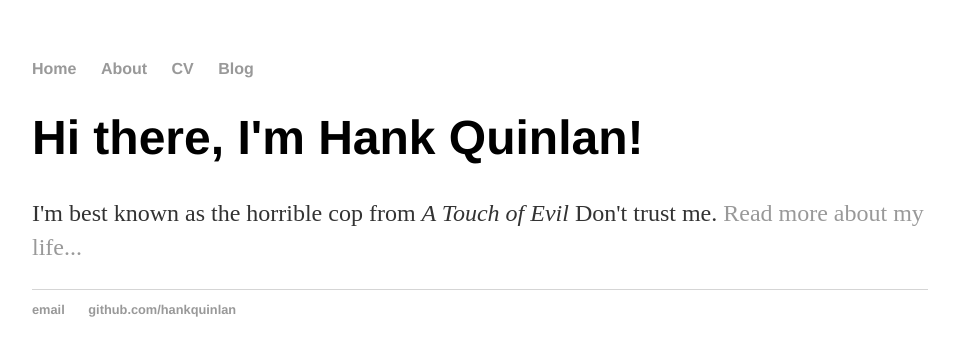
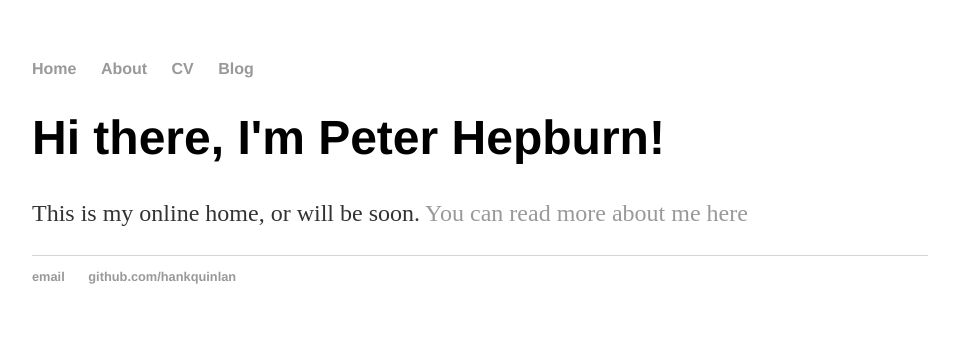
Before and after one commit to pshepburn/pshepburn.github.io, a Jekyll site: the page built from index.html, in a window 1280 px wide. Shown: the top 356 px of the page, without its empty margins (160-1119 px from the left). Built offline with Jekyll 4.4.1, drawn with Linux system fonts in a browser that asks for light colours.

Commit message:
changes to the landing page

```diff
--- a/index.html
+++ b/index.html
@@ -1,8 +1,8 @@
 ---
 layout: default
-title: Hank Quinlan, Horrible Cop
+title: Peter Hepburn, future PhD
 ---
 <div class="blurb">
-	<h1>Hi there, I'm Hank Quinlan!</h1>
-	<p>I'm best known as the horrible cop from <em>A Touch of Evil</em> Don't trust me. <a href="/about">Read more about my life...</a></p>
+	<h1>Hi there, I'm Peter Hepburn!</h1>
+	<p>This is my online home, or will be soon. <a href="/about">You can read more about me here</a></p>
 </div><!-- /.blurb -->
```
